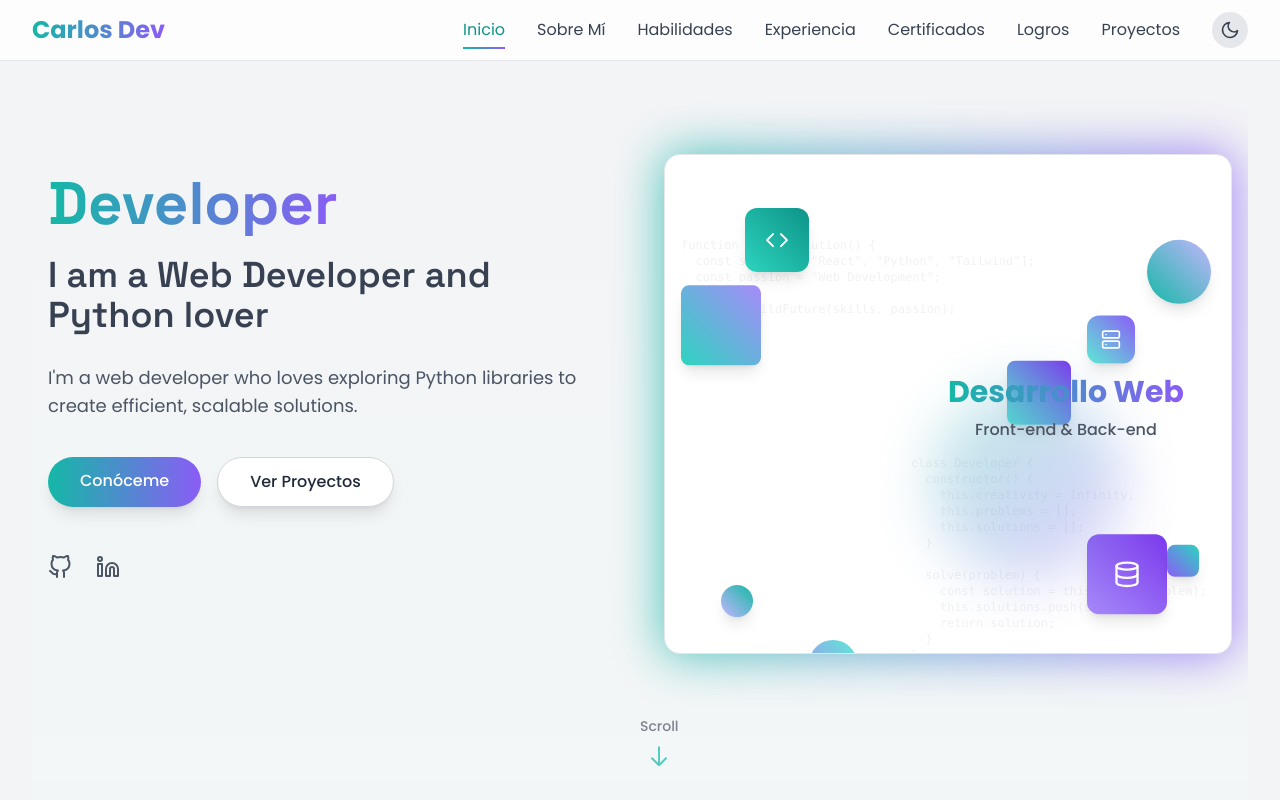
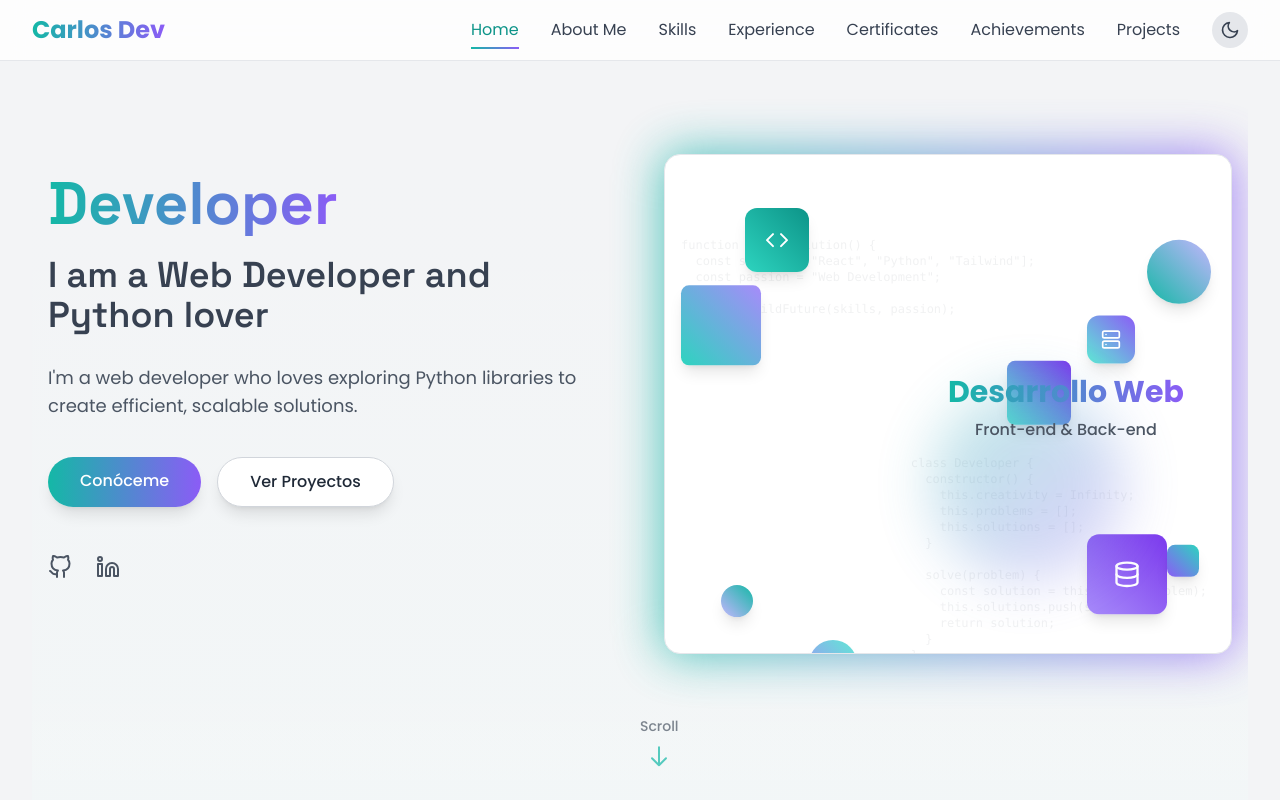
Before and after one commit to CarlosMaroRuiz/PortafolioOficial, a React (Vite) app: page / in a window 1280 px wide. Shown: the top 800 px of the page. Built offline with nearby package versions, Linux system fonts and the light colour scheme.

Commit message:
cambio de header

```diff
--- a/src/components/layout/Header.jsx
+++ b/src/components/layout/Header.jsx
@@ -13,13 +13,13 @@ const Header = ({ activeSection }) => {
   };
 
   const navLinks = [
-    { id: 'home', text: 'Inicio' },
-    { id: 'about', text: 'Sobre Mí' },
-    { id: 'skills', text: 'Habilidades' },
-    { id: 'experience', text: 'Experiencia' },
-    { id: 'certificates', text: 'Certificados' },
-    { id: 'achievements', text: 'Logros' },
-    { id: 'projects', text: 'Proyectos' }
+    { id: 'home', text: 'Home' },
+    { id: 'about', text: 'About Me' },
+    { id: 'skills', text: 'Skills' },
+    { id: 'experience', text: 'Experience' },
+    { id: 'certificates', text: 'Certificates' },
+    { id: 'achievements', text: 'Achievements' },
+    { id: 'projects', text: 'Projects' }
   ];
 
   const navVariants = {
```
